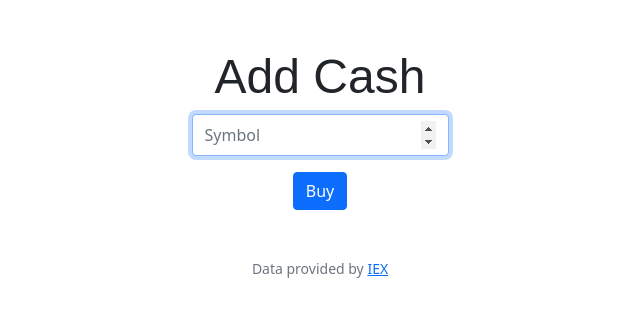
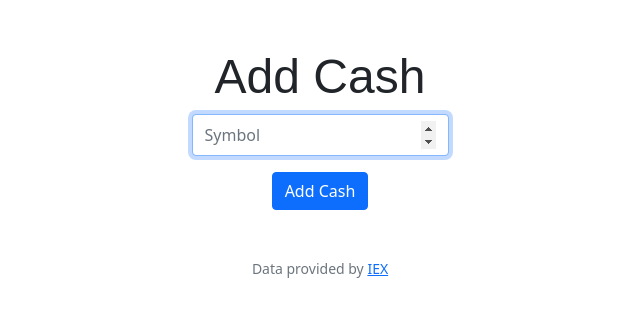
Before and after one commit to Fairmon26/portfolio, a Flask app: template finance/templates/add.html in a window 1280 px wide. Shown: the part 66-383 px from the top of the page, without its empty margins (320-960 px from the left). Run offline with Flask 2, Linux system fonts and the light colour scheme; the template is opened without the code that fills it, so the values that code supplies are empty; some libraries are stand-ins or nearby versions.

Commit message:
Mon, Aug 22, 2022, 9:15 PM +00:00

```diff
--- a/finance/templates/add.html
+++ b/finance/templates/add.html
@@ -8,9 +8,9 @@
     <h1>Add Cash</h1>
     <form action="/add cash" method="post">
         <div class="mb-3">
-            <input autocomplete="off" autofocus class="form-control mx-auto w-auto" name="symbol" placeholder="Symbol" type="number">
+            <input autocomplete="off" autofocus class="form-control mx-auto w-auto" name="new_cash" placeholder="Symbol" type="number">
         </div>
 
-        <button class="btn btn-primary" type="submit">Buy</button>
+        <button class="btn btn-primary" type="submit">Add Cash</button>
     </form>
 {% endblock %}
```
